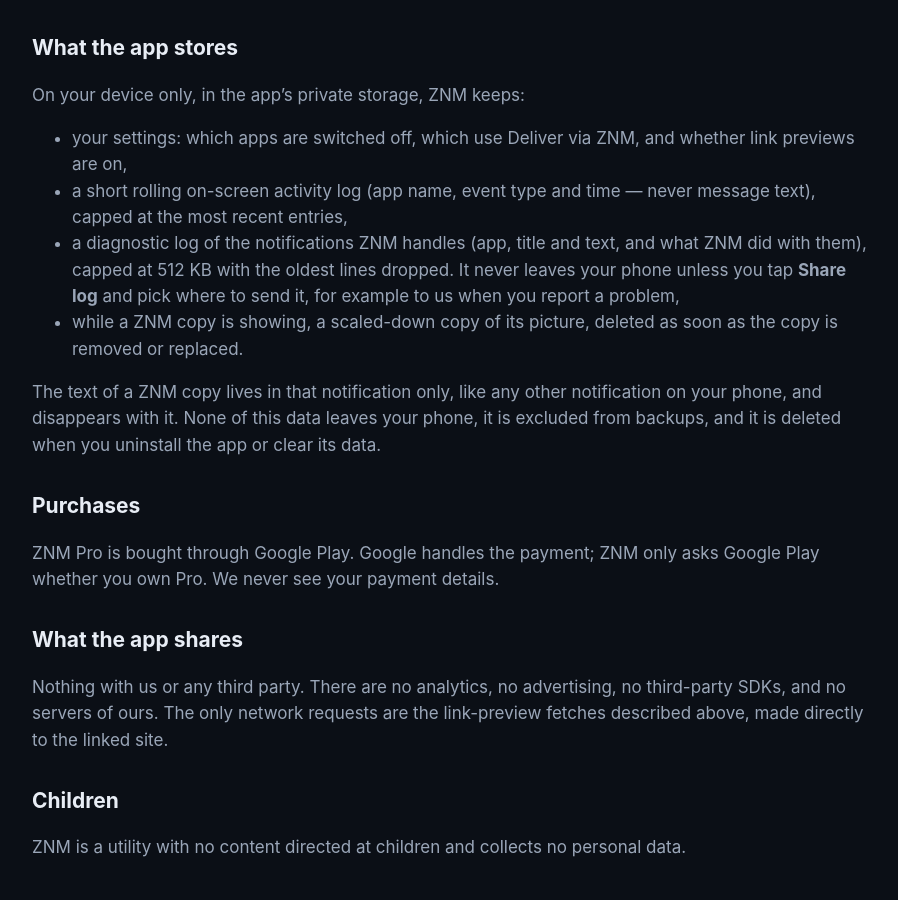
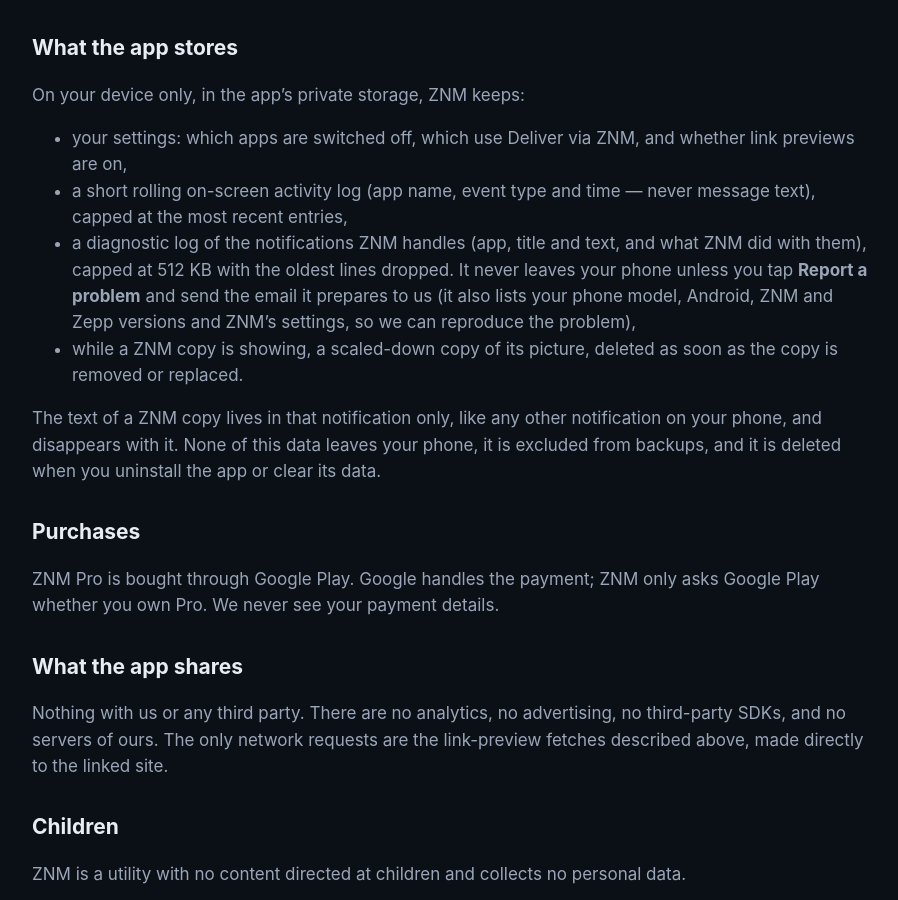
Before and after one commit to galulex/watchplus-site, a Jekyll site: the page built from znm/privacy.md, in a window 1280 px wide and 900 px high, scrolled down 1159 px. Shown: the whole window, without its empty margins (188-1086 px from the left). Built offline with Jekyll 4.4.1, drawn with Linux system fonts in a browser that asks for light colours.

Commit message:
ZNM privacy: Report a problem replaces Share log
Co-Authored-By: Claude Opus 5.5 <noreply@anthropic.com>

```diff
--- a/znm/privacy.md
+++ b/znm/privacy.md
@@ -59,7 +59,8 @@ On your device only, in the app's private storage, ZNM keeps:
   text), capped at the most recent entries,
 - a diagnostic log of the notifications ZNM handles (app, title and text, and what ZNM did with
   them), capped at 512 KB with the oldest lines dropped. It never leaves your phone unless you
-  tap **Share log** and pick where to send it, for example to us when you report a problem,
+  tap **Report a problem** and send the email it prepares to us (it also lists your phone
+  model, Android, ZNM and Zepp versions and ZNM's settings, so we can reproduce the problem),
 - while a ZNM copy is showing, a scaled-down copy of its picture, deleted as soon as the copy
   is removed or replaced.
 
```
